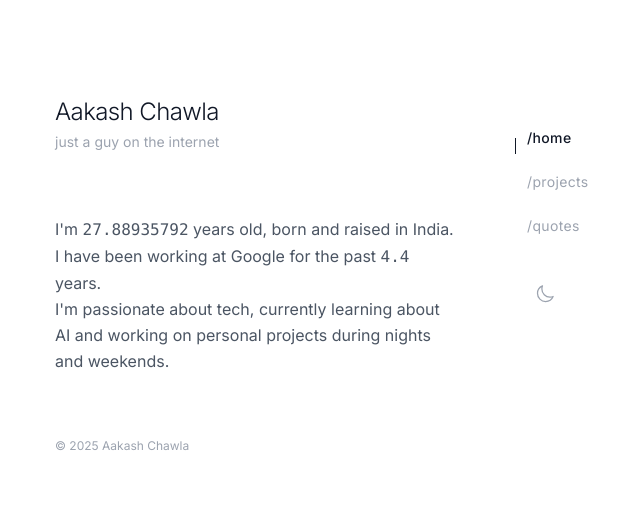
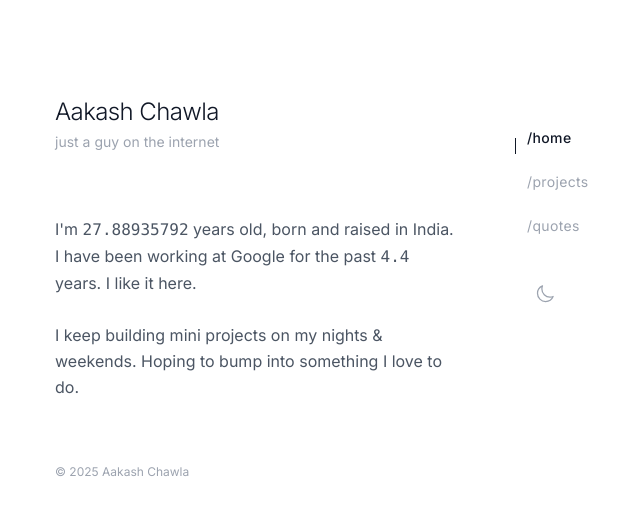
Before and after one commit to marius-manola/personal-brand, a Next.js app: page / in a window 1280 px wide. Shown: the top 514 px of the page, without its empty margins (257-897 px from the left). Built offline with nearby package versions, Linux system fonts and the light colour scheme.

Commit message:
Minor change

```diff
--- a/app/page.tsx
+++ b/app/page.tsx
@@ -55,8 +55,9 @@ export default function Home() {
               <section className="space-y-12">
                 <p className="text-base text-gray-600 dark:text-gray-300 leading-relaxed">
                   I&apos;m <Counter startDate={new Date('1997-09-09')}/> years old, born and raised in India.<br></br>
-                  I have been working at Google for the past <Counter startDate={new Date('2021-03-15')} afterDecimals={1} /> years.<br></br>
-                  I&apos;m passionate about tech, currently learning about AI and working on personal projects during nights and weekends.
+                  I have been working at Google for the past <Counter startDate={new Date('2021-03-15')} afterDecimals={1} /> years. I like it here.<br></br>
+                  <br></br>
+                  I keep building mini projects on my nights & weekends. Hoping to bump into something I love to do.
                 </p>
 
                 {/* <div>
```
